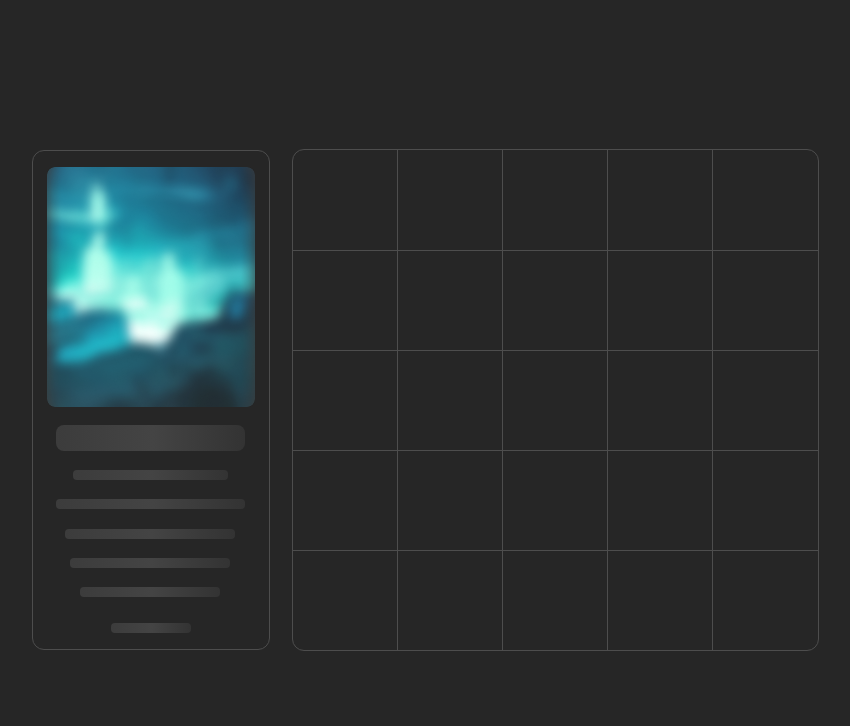
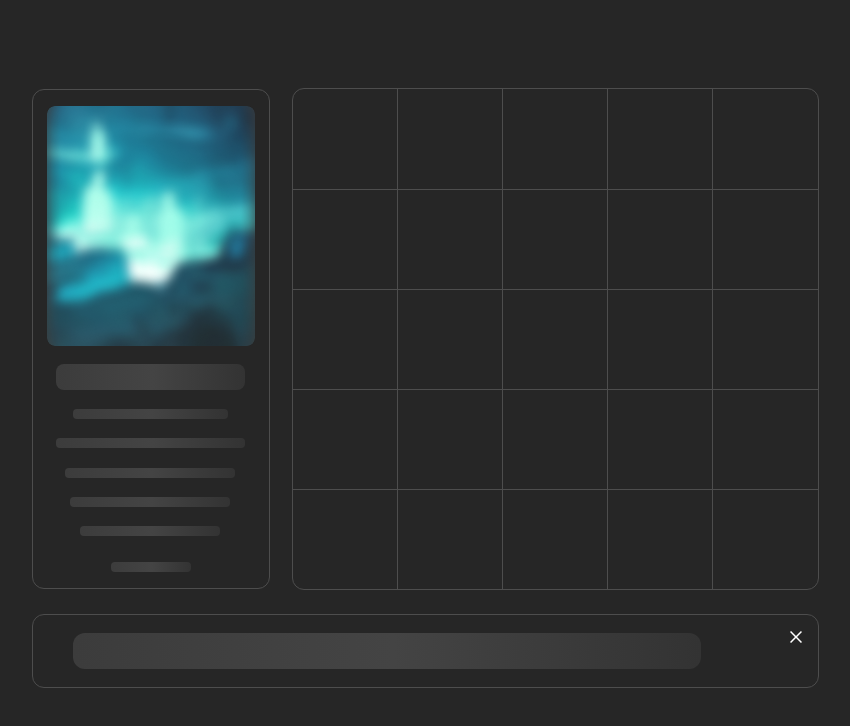
Before and after one commit to encl1ess/inventory, a Vue app: page / in a window 1280 px wide. Shown: the top 726 px of the page, without its empty margins (215-1065 px from the left). Built offline with nearby package versions, Linux system fonts and the light colour scheme.

Commit message:
feat(common): finish drag and drop

```diff
--- a/src/App.vue
+++ b/src/App.vue
@@ -7,9 +7,8 @@
       <div class="inventory">
         <grid />
       </div>
-
     </div>
-
+    <search/>
   </div>
 
 
@@ -19,12 +18,13 @@
 <script>
 import Card from '@/components/Card.vue';
 import Grid from '@/components/Grid.vue';
+import Search from '@/components/Search.vue';
 import store from './store';
-// import ModalCard from '@/components/ModalCard.vue';
 export default {
   components: {
     Card,
-    Grid
+    Grid,
+    Search
   },
   beforeMount() {
 		store.commit('items/initialiseStore');
@@ -53,11 +53,13 @@ export default {
   display: flex;
   align-items: center;
   justify-content: center;
+  cursor: url('@/assets/icons/arrow-cursor.svg'), auto;
 
 }
 
 .content-wrapper {
   display: flex;
+  gap: 24px;
   flex-wrap: wrap;
 }
 
@@ -65,7 +67,6 @@ aside {
   width: 30%;
   max-width: 236px;
   height: inherit;
-  margin-right: 1.5rem;
 }
 
 .flex-container {
@@ -88,6 +89,7 @@ aside {
   width: 67%;
   height: 100%;
   max-width: 525px;
+  min-width: 300px;
   overflow: hidden;
   position: relative;
 }
--- a/src/components/Grid.vue
+++ b/src/components/Grid.vue
@@ -1,12 +1,21 @@
 <template>
-    <div class="grid">
-        <div v-for="index in 25" :value="index-1" class="grid__cell" @drop="onDrop($event, index -1)" @dragover.prevent
-            @dragenter.prevent @click.prevent="showModal">
-            <item draggable="true" v-if="getItem(index-1)" :item="getItem(index-1)"
-                @dragstart="startDrag($event, getItem(index-1))" />
+
+    <div class="grid"  >
+        <div v-for="index in 25" :value="index - 1" class="grid__cell" @drop="onDrop($event, index - 1)"
+        @dragover="onDragOver"
+        @click="showModal"
+            >
+            <item draggable="true" v-if="getItem(index - 1)" :item="getItem(index - 1)"
+                @dragstart="onDragStart($event, getItem(index - 1))"
+                @dragend="onDragEnd"
+                @drag="onDrag"
+                />
         </div>
         <modal-card v-model:show="isVisible" :add="isAdd" :item="currentItem" />
+        <div  @dragover.prevent v-show="isDrag" class="draggable-item" :style="dragStyle" ref="draggableItem"></div>
     </div>
+
+
 </template>
 
 <script>
@@ -25,21 +34,46 @@ export default {
             currentItem: {},
             isVisible: false,
             isAdd: true,
+            draggableItem: null,
+            x: null,
+            y: null,
+            isDrag: false,
         }
     },
     methods: {
-        startDrag(e, item) {
-            e.dataTransfer.dropEffect = 'move'
-            e.dataTransfer.effectAllowed = 'move'
-            this.currentItem = e.dataTransfer.setData('itemId', item.id)
+        onDragOver(event) {
+            event.preventDefault();
         },
-        onDrop(e, cell) {
+        onDragStart(event, item) {
+            event.dataTransfer.effectAllowed = "move";
+            let img = new Image();
+            img.src = require('@/assets/icons/grab-cursor.svg');
+            event.dataTransfer.setDragImage(img, img.width/2, img.height/2);
+            this.x= event.offsetX + event.target.offsetLeft - 2*event.target.offsetWidth/3;
+            this.y= event.offsetY + event.target.offsetTop -  2*event.target.offsetHeight/3;
+            this.isDrag = true;
+            this.currentItem = event.dataTransfer.setData('itemId', item.id);
+            this.draggableItem = event.currentTarget.cloneNode(true);
+            this.$refs["draggableItem"].appendChild(this.draggableItem);
+            event.currentTarget.style.opacity=0;
+        },
+        onDragEnd(event) {
+            this.draggableItem.remove();
+            this.draggableItem = null;
+            event.target.style.opacity="1"
+        },
+        onDrop(event, cell) {
+            this.isDrag = false;
             if (!event.currentTarget.children.length) {
-                const itemID = e.dataTransfer.getData('itemID')
+                const itemID = event.dataTransfer.getData('itemID')
                 const item = this.items.find((item) => item.id == itemID);
                 item.cellId = cell;
                 this.setItems(this.updateItem(this.items, item.id, item.cellId))
             }
+        },
+        onDrag(event) {
+            this.x= event.offsetX + event.target.offsetLeft - 2*event.target.offsetWidth/3;
+            this.y= event.offsetY + event.target.offsetTop -  2*event.target.offsetHeight/3;
         },
         showModal(event) {
             this.currentCell = +event.currentTarget.getAttribute('value');
@@ -50,7 +84,7 @@ export default {
 
             } else {
                 this.currentItem = {
-                    id: this.items.length,
+                    id: new Date(),
                     quantity: 1,
                     cellId: this.currentCell,
                     color: this.getColor(),
@@ -60,12 +94,11 @@ export default {
             this.isVisible = true;
         },
         getColor() {
-            const colors = ['yellow', 'green', 'purple']
-            const rand = Math.floor(Math.random() * colors.length);
+            const colors = ['yellow', 'green', 'purple', 'red']
+            let rand = Math.floor(Math.random() * colors.length);
             return colors[rand];
         },
         updateItem(state, id, cell) {
-            const index = state.indexOf(elem => elem.itemId == id );
             return state.map(elem => elem.itemId === id ? elem.cellId = cell : elem)
         },
         ...mapMutations({
@@ -81,12 +114,41 @@ export default {
         ...mapGetters({
             getItem: 'items/getItem'
         }),
+        dragStyle() {
+            return {
+                top: `${this.y}px`,
+                left: `${this.x}px`
+            };
+        }
     }
 
 }
 </script>
 
-<style lang="scss" scoped>
+<style lang="scss">
+.draggable-item {
+    position: absolute;
+    pointer-events: none;
+    cursor: url('@/assets/icons/grab-cursor.svg'), move;
+
+     .item {
+        pointer-events: none;
+        position: absolute;
+        align-items: center;
+        justify-content: center;
+        background: #262626;
+        border: 1px solid #4D4D4D;
+        border-radius: 24px;
+        width: 105px;
+        height: 100px;
+
+        &__quantity {
+            display: none;
+        }
+
+    }
+}
+
 .grid {
     color: white;
     width: 100%;
@@ -106,8 +168,6 @@ export default {
         &:nth-child(-n+5) {
             border-top: none;
         }
-
-
     }
 }
 </style>
--- a/src/components/Item.vue
+++ b/src/components/Item.vue
@@ -22,6 +22,7 @@ export default {
 </script>
 
 <style lang="scss">
+
 .green {
     div:first-child {
         background: #7FAA65;
@@ -52,6 +53,15 @@ export default {
     }
 }
 
+.red {
+    div:first-child {
+        background: indianred;
+    }
+
+    div:last-child {
+        background: rgba(237, 116, 116, 0.35);
+    }
+}
 .item {
     width: 100%;
     height: 100px;
@@ -60,7 +70,7 @@ export default {
     flex-direction: column;
     align-items: center;
     justify-content: end;
-
+    cursor: url('@/assets/icons/cross.svg');
     &__icon {
         .wrapper {
             width: 54px;
--- a/src/components/ModalCard.vue
+++ b/src/components/ModalCard.vue
@@ -1,7 +1,10 @@
 <template>
+    <transition name="show">
         <section class="modal card" v-if="show">
             <header class="card__header">
-            <img class="cross-icon" src="@/assets/icons/cross.svg" @click="closeModal" />
+                <div class="cross-icon" @click.stop="closeModal">
+                    <img  src="@/assets/icons/cross.svg" />
+                </div>
                 <div class="wrapper" :class="item.color">
                     <div class="modal__square modal__square-back"></div>
                     <div class="modal__square modal__square-front"></div>
@@ -22,19 +25,20 @@
                 <custom-button class="red large" @click="() => removeItem(this.item)">Удалить
                     предмет</custom-button>
                 <div v-if="add" class="input-wrapper">
-                <input class="quantity-input" type="number" @input="quantity = +$event.target.value"
+                    <input class="quantity-input" :style="error ? { border: '1px solid red' } : { border: '1px solid #4D4D4D' }"
+                        type="number" @input="quantity = +$event.target.value; error = false;"
                         placeholder="Введите количество" />
                     <div class="button-wrapper">
-                    <custom-button class="white">Отмена</custom-button>
+                        <custom-button class="white" @click="show = false">Отмена</custom-button>
                         <custom-button class="red" @click="addItem">Подтвердить</custom-button>
                     </div>
                 </div>
             </footer>
         </section>
+    </transition>
 </template>
 
 <script>
-import store from '@/store';
 import { mapState, mapMutations, mapActions } from 'vuex';
 import CustomButton from './ui/CustomButton.vue';
 export default {
@@ -57,7 +61,8 @@ export default {
     },
     data() {
         return {
-            quantity: 1,
+            quantity: 0,
+            error: false
         }
     },
     methods: {
@@ -65,13 +70,22 @@ export default {
             this.$emit('update:show', false)
         },
         addItem() {
+            if (this.quantity) {
+                this.error = false;
                 this.item.quantity = this.quantity;
+                this.quantity = 0;
                 // this.items.push(this.item);
                 this.setItems([...this.items, this.item])
                 this.$emit('update:show', false);
+
+            } else {
+                this.error = true;
+            }
+
         },
         removeItem(item) {
-            this.setItems( this.items.filter(i => i.id !== item.id))
+            this.setItems(this.items.filter(i => i.id !== item.id))
+            this.$emit('update:show', false);
         },
 
         ...mapMutations({
@@ -91,14 +105,26 @@ export default {
 </script>
 
 <style lang="scss" scoped>
+.show-enter-active,
+.show-leave-active {
+    transition: right 0.4s ease-in-out;
+}
+
+.show-enter-from,
+.show-leave-to {
+    right: -250px !important;
+}
+
 .modal {
     position: absolute;
+
     top: 0;
     right: 0;
     width: 250px;
     height: inherit;
     background: rgba(38, 38, 38, 0.5);
     backdrop-filter: blur(8px);
+    border: none;
     border-left: 1px solid #4D4D4D;
     border-radius: 0;
 
@@ -130,9 +156,10 @@ export default {
 
         .cross-icon {
             align-self: flex-end;
-            margin: 1em;
+            padding: 1em;
             cursor: pointer;
         }
+
 
         .wrapper {
             margin-top: 0.7em;
@@ -201,7 +228,6 @@ export default {
             font-weight: 500;
             font-size: 14px;
             line-height: 17px;
-            border: 1px solid #4D4D4D;
             padding-left: 1em;
         }
 
--- /dev/null
+++ b/src/components/Search.vue
@@ -0,0 +1,40 @@
+<template>
+    <div class="search">
+        <input class="search__input text" type="text" />
+        <img class="cross-icon" src="@/assets/icons/cross.svg" />
+
+    </div>
+</template>
+
+<script>
+export default {
+
+}
+</script>
+
+<style lang="scss" scoped>
+.search {
+    margin: 24px;
+    display: flex;
+    align-items: center;
+    justify-content: space-between;
+    width: 90%;
+    max-width: 785px;
+    height: 72px;
+    background: #262626;
+    border: 1px solid #4D4D4D;
+    border-radius: 12px;
+
+    &__input {
+        width: 80%;
+        height: 36px;
+        border: none;
+        border-radius: 12px;
+        margin: 3em;
+    }
+    .cross-icon {
+        margin: 1rem;
+        align-self: flex-start;
+    }
+}
+</style>
--- a/src/components/ui/index.js
+++ /dev/null
@@ -1,5 +0,0 @@
-import CustomButton from '@/components/ui/CustomButton';
-
-export default [
-    CustomButton
-]
--- a/src/store/itemsStore.js
+++ b/src/store/itemsStore.js
@@ -1,25 +1,6 @@
 export const itemsStore = {
   state: () => ({
-    items: [
-    //   {
-    //     id: 0,
-    //     quantity: 4,
-    //     cellId: 0,
-    //     color: 'green'
-    // },
-    // {
-    //     id: 1,
-    //     quantity: 2,
-    //     cellId: 1,
-    //     color: 'yellow'
-    // },
-    // {
-    //     id: 2,
-    //     quantity: 5,
-    //     cellId: 5,
-    //     color: 'purple'
-    // },
-    ],
+    items: [],
   }),
   getters: {
     getItem: (state) => (cell) => {
```
Lines whose indentation alone changed are shown as unchanged.
